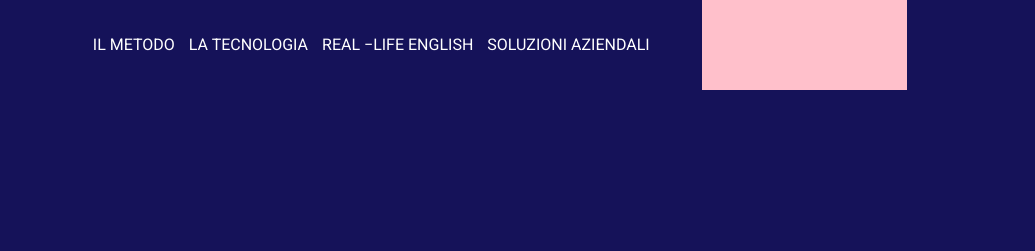
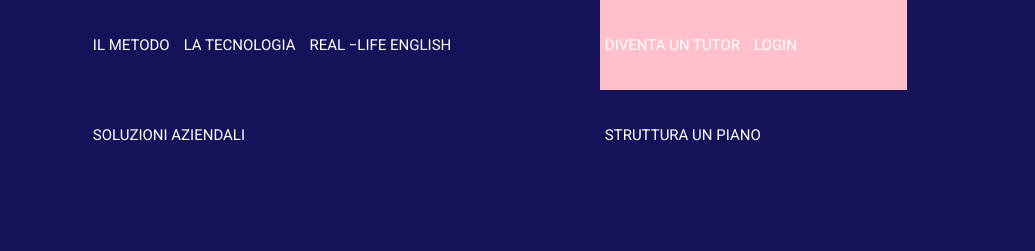
Before and after one commit to federico-chiello/htmlcss-fluentify, a plain HTML site: page index.html in a window 1280 px wide. Shown: the top 251 px of the page, 245-1280 px from the left. Drawn offline with Linux system fonts and the light colour scheme.

Commit message:
inserimento nav-right

```diff
--- a/css/style.css
+++ b/css/style.css
@@ -34,6 +34,7 @@ a {
   color: white;
   text-decoration: none;
   text-transform: uppercase;
+  font-size: 15px;
 }
 
 /* / classi riutilizzabili */
@@ -70,13 +71,13 @@ header {
 
 .header-nav-left {
   height: 100%;
-  width: 60%;
+  width: 50%;
   /* background-color: violet; */
 }
 
 .header-nav-right {
   height: 100%;
-  width: 20%;
+  width: 30%;
   background-color: pink;
 }
 /* / nav */
--- a/index.html
+++ b/index.html
@@ -26,12 +26,16 @@
               <li><a href="#">Real &minus;life english</a></li>
               <li><a href="#">Soluzioni aziendali</a></li>
             </ul>
-
           </div>
           <!-- / lista di sinistra -->
 
           <!-- Lista di destra -->
           <div class="header-nav-right float-left">
+            <ul>
+              <li><a href="#">Diventa un tutor</a></li>
+              <li><a href="#">Login</a></li>
+              <li><a href="#">Struttura un piano</a></li>
+            </ul>
 
           </div>
           <!-- / lista di destra -->
```
